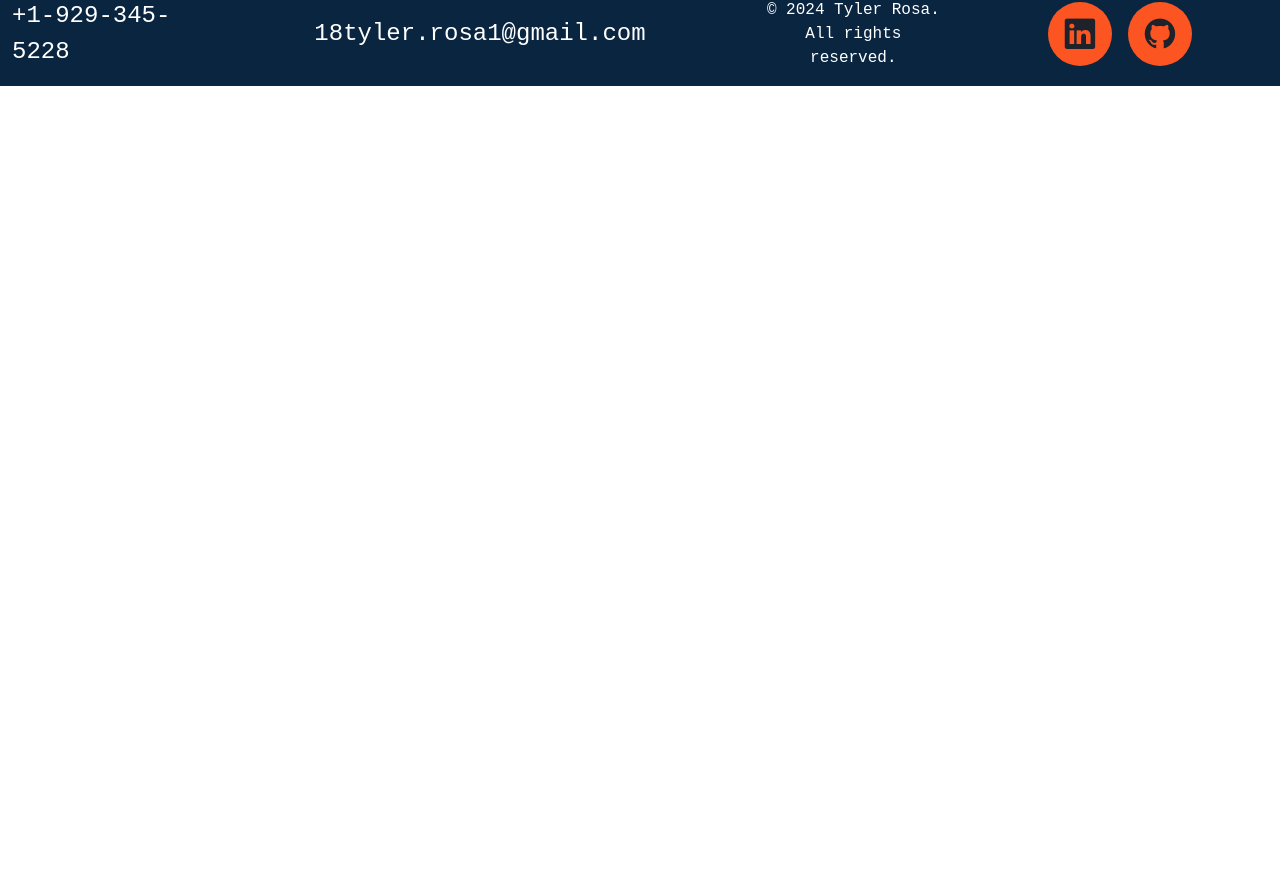
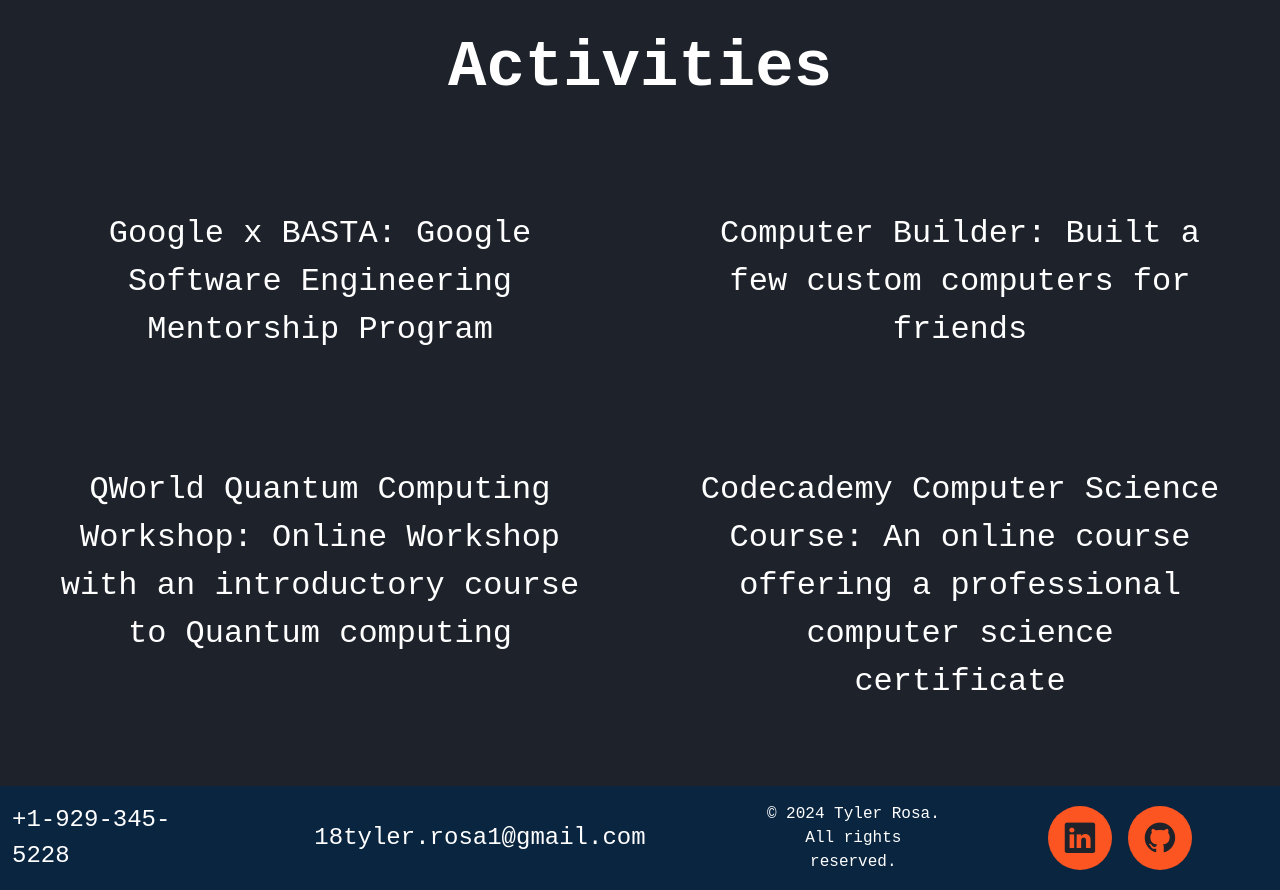
Before and after one commit to TylersHub/Personal-Website, a React (Vite) app: page /About in a window 1280 px wide. Shown: the part 3248-4138 px from the top of the page. Before the commit the page ends 3334 px from the top, so only its background shows below. Built offline with nearby package versions, Linux system fonts and the light colour scheme.

Commit message:
Updated About page with Activities section

```diff
--- a/src/pages/about.tsx
+++ b/src/pages/about.tsx
@@ -24,6 +24,7 @@
         Hname="About Me!"
         Hsubtext="I'm a College Student with an Associate's Degree in Computer Science. Now pursuing a Bachelor's Degree in Computer Science. I'm a curious and determined programmer/developer, constantly searching for challenges, finding pleasure in problem-solving, and driven by results."
       />
+
       <div className="text-white container-fluid">
         <div className="main-blue row align-items-center">
           <div className="col-12 col-md ms-lg-5 ps-lg-5 mx-auto text-center">
@@ -103,6 +104,7 @@
             </div>
           </div>
         </div>
+
         <div className="main-dark row align-items-center">
           <div className="col-12 col-md-6 mx-auto text-center">
             <h1 className="fw-bold py-5">Other Technical Skills</h1>
@@ -154,7 +156,6 @@
 
               <div className="cd-timeline-block">
                 <div className="cd-timeline-img cd-picture"></div>
-
                 <div className="cd-timeline-content">
                   <h2>Personaland</h2>
                   <div className="timeline-content-info">
@@ -192,6 +193,38 @@
             </section>
           </div>
         </div>
+
+        <div className="main-dark row align-items-center">
+          <div className="col pb-3">
+            <h1 className="fw-bold py-5">Activities</h1>
+            <div className="row">
+              <div className="col-6 mx-auto text-center">
+                <p className="p-2 p-sm-5">
+                  Google x BASTA: Google Software Engineering Mentorship Program
+                </p>
+              </div>
+              <div className="col-6 mx-auto text-center">
+                <p className="p-2 p-sm-5">
+                  Computer Builder: Built a few custom computers for friends
+                </p>
+              </div>
+            </div>
+            <div className="row">
+              <div className="col-6 mx-auto text-center">
+                <p className="p-2 p-sm-5">
+                  QWorld Quantum Computing Workshop: Online Workshop with an
+                  introductory course to Quantum computing
+                </p>
+              </div>
+              <div className="col-6  mx-auto text-center">
+                <p className="p-2 p-sm-5">
+                  Codecademy Computer Science Course: An online course offering
+                  a professional computer science certificate
+                </p>
+              </div>
+            </div>
+          </div>
+        </div>
       </div>
 
       <Footer
```
